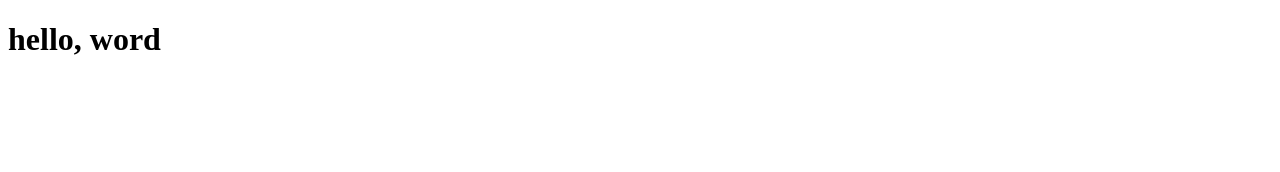
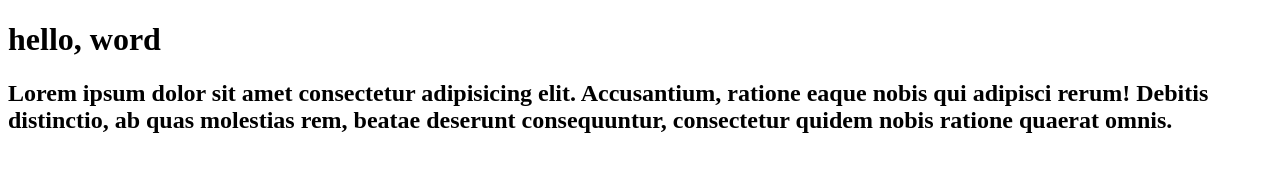
Before and after one commit to deividrib/curso-git, a plain HTML site: page index.html in a window 1280 px wide. Drawn offline with Linux system fonts and the light colour scheme.

Commit message:
10 commit-adicionei h2 com lorem

```diff
--- a/index.html
+++ b/index.html
@@ -9,5 +9,7 @@
      <h1>
         hello, word
      </h1>
+     <h2>Lorem ipsum dolor sit amet consectetur adipisicing elit. Accusantium, ratione eaque nobis qui adipisci rerum! Debitis distinctio, ab quas molestias rem, beatae deserunt consequuntur, consectetur quidem nobis ratione quaerat omnis.
+     </h2>
 </body>
 </html>
```
